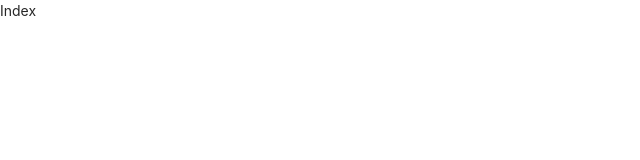
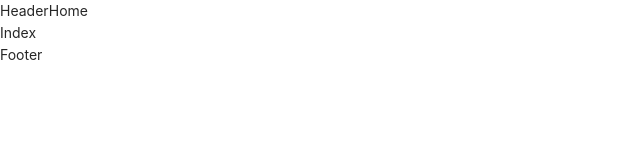
Before and after one commit to MinhNguyen153216/fiverr-typescript, a React (Create React App) app: page / in a window 1280 px wide. Shown: the top 160 px of the page, without its empty margins (0-640 px from the left). Built offline with nearby package versions, Linux system fonts and the light colour scheme.

Commit message:
add conditional header rendering

```diff
--- /dev/null
+++ b/src/components/Header/HeaderHome.tsx
@@ -0,0 +1,9 @@
+import React from 'react'
+
+type Props = {}
+
+export default function HeaderHome({}: Props) {
+  return (
+    <div>HeaderHome</div>
+  )
+}
--- a/src/index.tsx
+++ b/src/index.tsx
@@ -13,6 +13,10 @@ import { store } from "./redux/configStore";
 import "antd/dist/antd.css"; // or 'antd/dist/antd.less'
 import "./assets/scss/styles.scss";
 import Index from "./pages/Index/Index";
+import UserTemplate from "./templates/User/UserTemplate";
+import JobDetail from "./pages/JobDetail/JobDetail";
+import JobTitle from "./pages/JobTitle/JobTitle";
+import HomeTemplate from "./templates/Home/HomeTemplate";
 //
 
 const root = ReactDOM.createRoot(
@@ -22,11 +26,20 @@ root.render(
   <Provider store={store}>
     <BrowserRouter>
       <Routes>
-        <Route path="" element={<Index />}>
+        <Route path="" element={<HomeTemplate />}>
           <Route index element={<Index />} />
+          <Route path="home" element={<Index />} />
+          <Route path="detail" element={<JobDetail />} />
+          <Route path="title" element={<JobTitle />} />
+        </Route>
 
-          <Route path="*" element={<Navigate to="" />} />
-        </Route>
+        {/* <Route path="job" element={<UserTemplate />}>
+
+          <Route path="detail" element={<JobDetail />} />
+          <Route path="title" element={<JobTitle />} />
+        </Route> */}
+
+        <Route path="*" element={<Navigate to="" />} />
       </Routes>
     </BrowserRouter>
   </Provider>
--- /dev/null
+++ b/src/templates/Home/HomeTemplate.tsx
@@ -0,0 +1,24 @@
+import React from "react";
+import { Outlet, Route, useLocation, Link } from "react-router-dom";
+import Footer from "../../components/Footer/Footer";
+import Header from "../../components/Header/Header";
+import HeaderHome from "../../components/Header/HeaderHome";
+
+type Props = {};
+
+export default function HomeTemplate({}: Props) {
+  const location = useLocation();
+  const conditionalHeader = () => {
+    if (location.pathname === "/") {
+      return <HeaderHome />;
+    }
+    return <Header />;
+  };
+  return (
+    <>
+      {conditionalHeader()}
+      <Outlet />
+      <Footer />
+    </>
+  );
+}
--- /dev/null
+++ b/src/templates/User/UserTemplate.tsx
@@ -0,0 +1,16 @@
+import React from 'react'
+import { Outlet } from 'react-router-dom'
+import Footer from '../../components/Footer/Footer'
+import Header from '../../components/Header/Header'
+
+type Props = {}
+
+export default function UserTemplate({}: Props) {
+  return (
+    <>
+        <Header/>
+        <Outlet/>
+        <Footer/>
+    </>
+  )
+}
```
